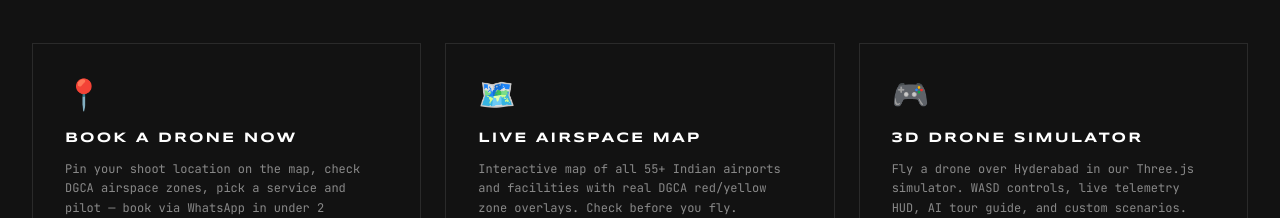
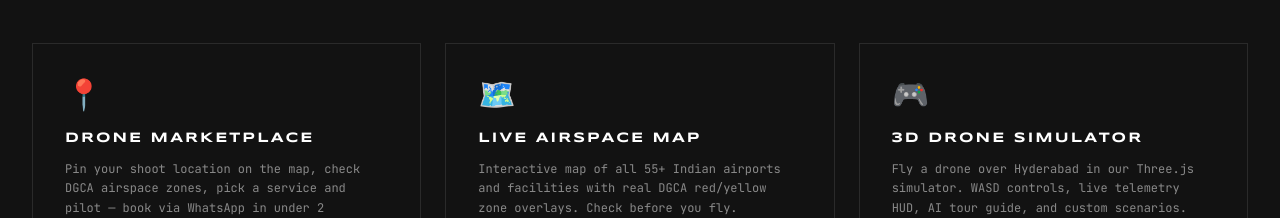
Before and after one commit to l3ad3r1/dronehire-new-website, a Next.js app: page / in a window 1280 px wide. Shown: the part 5960-6178 px from the top of the page. Built offline with nearby package versions, Linux system fonts and the light colour scheme.

Commit message:
copy: rename platform card heading to DRONE MARKETPLACE

```diff
--- a/src/app/page.tsx
+++ b/src/app/page.tsx
@@ -28,7 +28,7 @@
           <a href="/book" className="group border border-white/10 p-8 hover:border-primary transition-colors block">
             <div className="text-3xl mb-4">📍</div>
             <h3 className="font-display text-sm font-bold tracking-[0.15em] uppercase text-white mb-3">
-              BOOK A DRONE NOW
+              DRONE MARKETPLACE
             </h3>
             <p className="font-mono text-xs text-white/50 leading-relaxed mb-6">
               Pin your shoot location on the map, check DGCA airspace zones, pick a service and pilot — book via WhatsApp in under 2 minutes.
```
